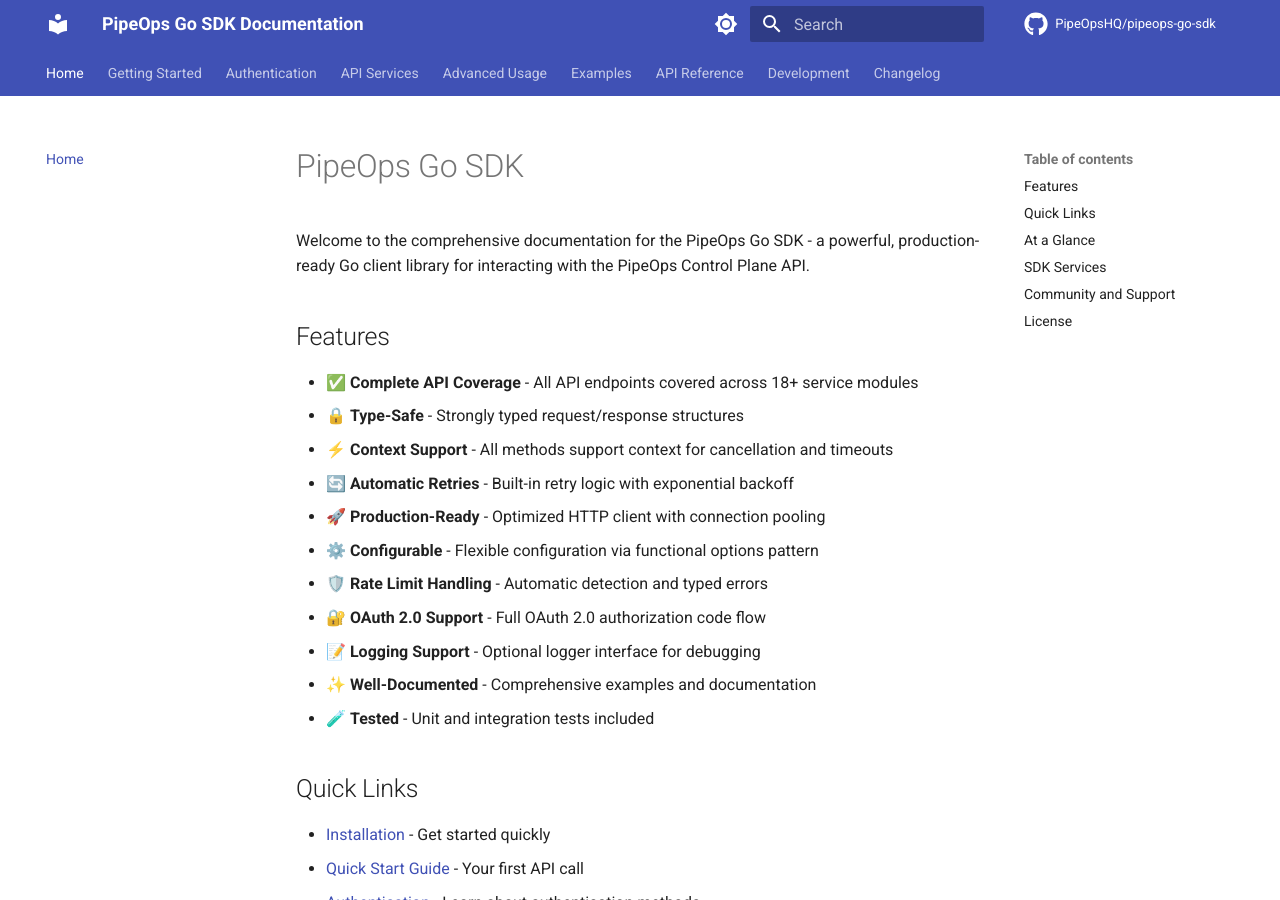
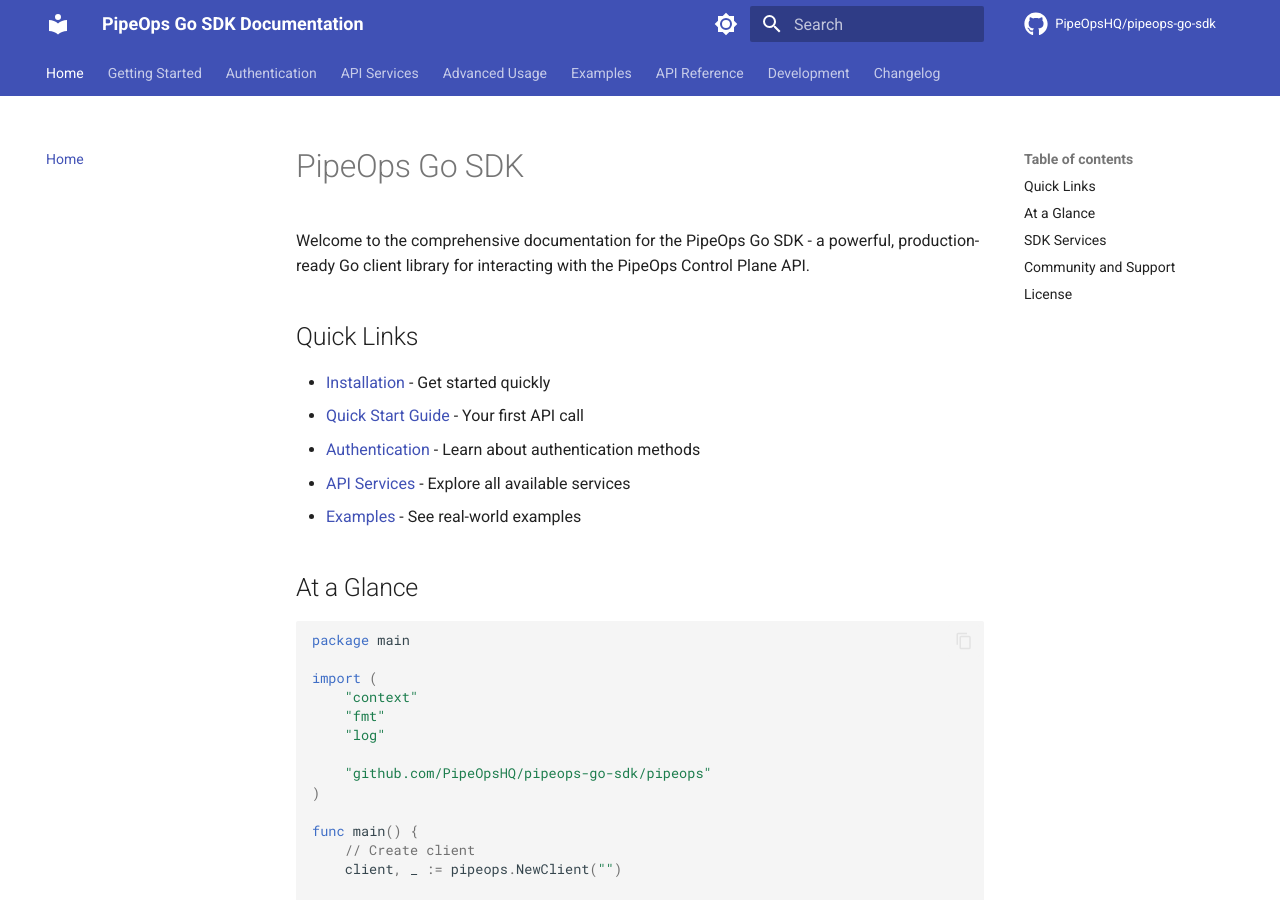
Before and after one commit to PipeOpsHQ/pipeops-go-sdk, an MkDocs documentation site: the page built from docs/index.md, in a window 1280 px wide and 900 px high. Built offline with MkDocs 1.6.1 and Material for MkDocs 9.7.7, drawn with Linux system fonts in a browser that asks for light colours; comment, search, counter and statistics services are not loaded.

Commit message:
Update index.md

```diff
--- a/docs/index.md
+++ b/docs/index.md
@@ -1,20 +1,6 @@
 # PipeOps Go SDK
 
 Welcome to the comprehensive documentation for the PipeOps Go SDK - a powerful, production-ready Go client library for interacting with the PipeOps Control Plane API.
-
-## Features
-
-- ✅ **Complete API Coverage** - All API endpoints covered across 18+ service modules
-- 🔒 **Type-Safe** - Strongly typed request/response structures
-- ⚡ **Context Support** - All methods support context for cancellation and timeouts
-- 🔄 **Automatic Retries** - Built-in retry logic with exponential backoff
-- 🚀 **Production-Ready** - Optimized HTTP client with connection pooling
-- ⚙️ **Configurable** - Flexible configuration via functional options pattern
-- 🛡️ **Rate Limit Handling** - Automatic detection and typed errors
-- 🔐 **OAuth 2.0 Support** - Full OAuth 2.0 authorization code flow
-- 📝 **Logging Support** - Optional logger interface for debugging
-- ✨ **Well-Documented** - Comprehensive examples and documentation
-- 🧪 **Tested** - Unit and integration tests included
 
 ## Quick Links
 
```
